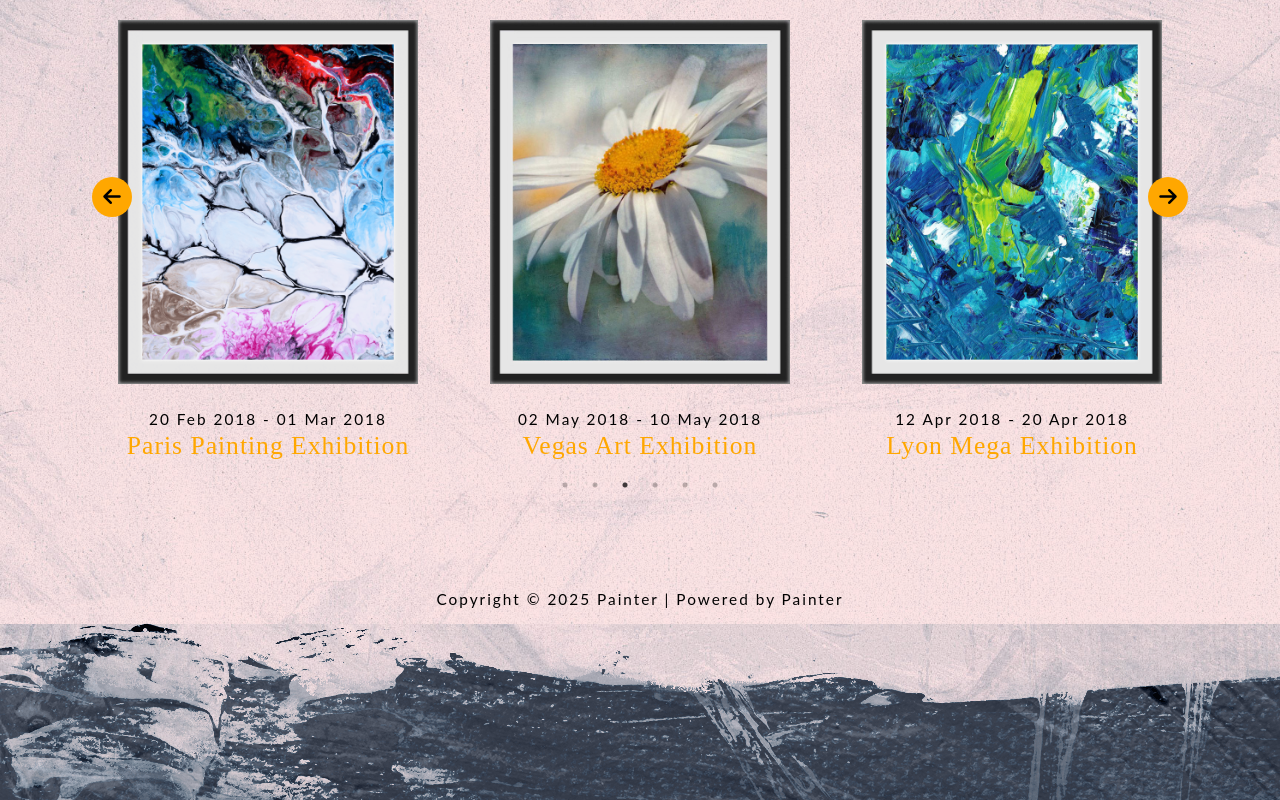
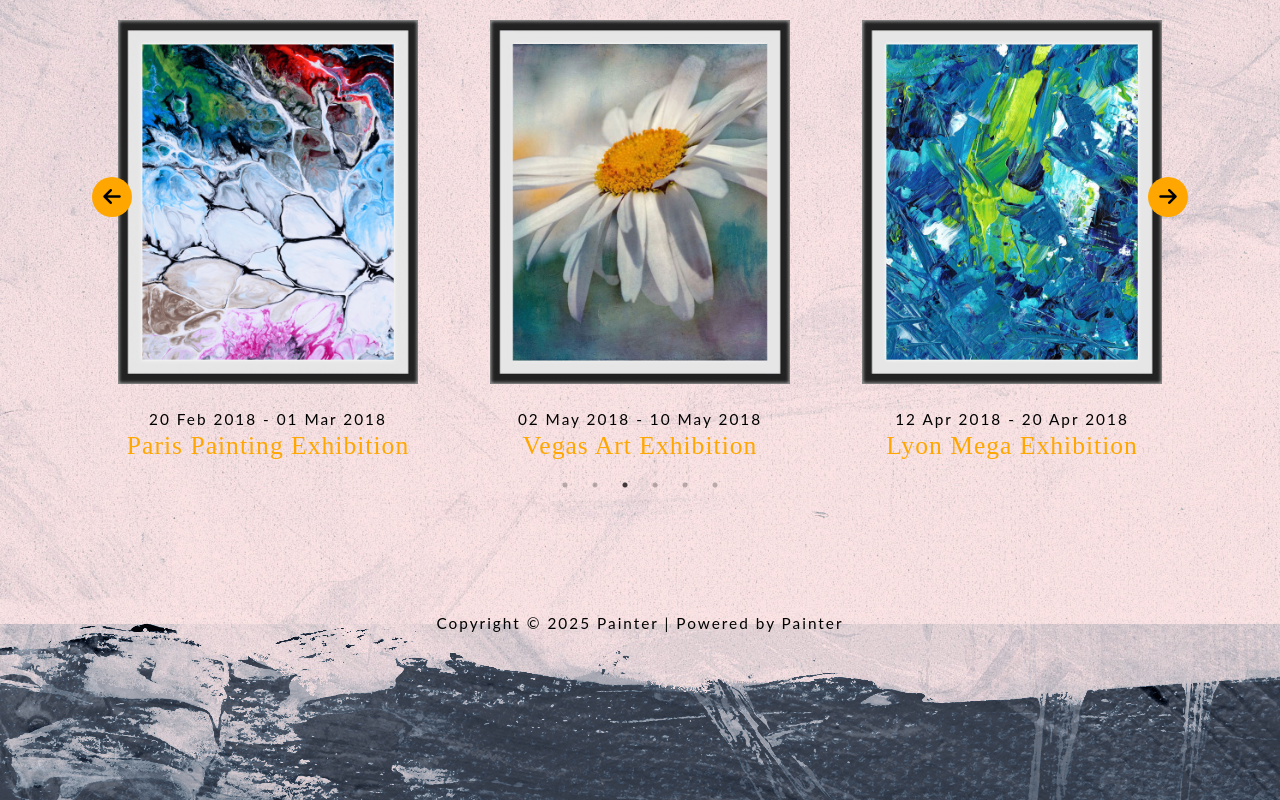
Before and after one commit to PrinceReactDev/Painter, a plain HTML site: page index.html in a window 1280 px wide. Shown: the part 3492-4292 px from the top of the page. Drawn offline with nearby package versions, Linux system fonts and the light colour scheme; a web font is replaced by a local one.

Commit message:
footer changes

```diff
--- a/index.html
+++ b/index.html
@@ -318,7 +318,8 @@
         <div class="footer-end">
             <div class="container">
                 <div class="footer-text d-flex justify-content-center align-items-center">
-                    <p class="common-title mb-0 position-absolute">Copyright © 2025 Painter | Powered by Painter</p>
+                    <p class="common-title text-center mb-0 position-absolute mt-5">Copyright © 2025 Painter | Powered
+                        by Painter</p>
                 </div>
             </div>
         </div>
```
